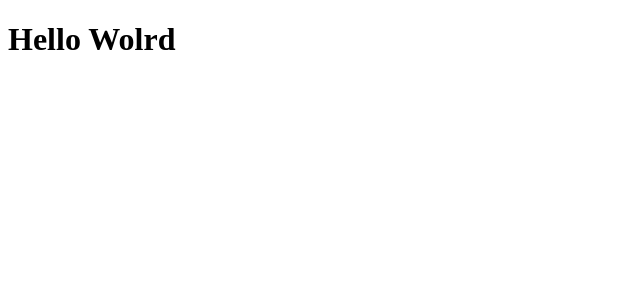
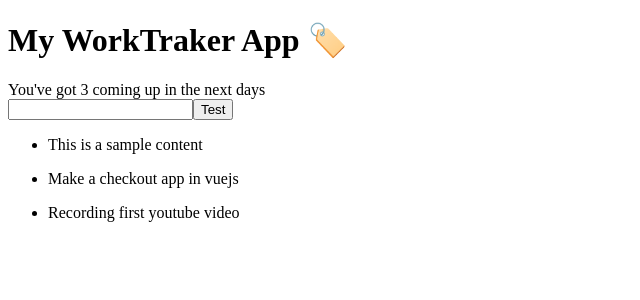
Before and after one commit to SophoLab/vue-work-traker, a Vue app: page / in a window 1280 px wide. Shown: the top 300 px of the page, without its empty margins (0-640 px from the left). Built offline with nearby package versions, Linux system fonts and the light colour scheme.

Commit message:
list todo, add new todo

```diff
--- a/src/App.vue
+++ b/src/App.vue
@@ -1,9 +1,11 @@
 <script setup>
+  import Todo from './components/Todo.vue';
 </script>
 
 <template>
     <main>
-    <h1>Hello Wolrd</h1>
+    <h1>My WorkTraker App 🏷️</h1>
+    <Todo/>
   </main>
 </template>
 
--- a/src/components/Todo.vue
+++ b/src/components/Todo.vue
@@ -0,0 +1,49 @@
+<template>
+  <div class="todo">
+    <!-- Todo Header -->
+    <TodoHeader :todosNumber="todoNumber"/>
+    <!-- Todo Input -->
+    <TodoInput @add-todo="addTodo" />
+    <!-- Todo List -->
+    <TodoList :todos="todos"/>
+  </div>
+</template>
+
+<script>
+import TodoHeader from './TodoHeader.vue'
+import TodoList from './TodoList.vue'
+import TodoInput from './TodoInput.vue'
+
+let id = 0
+export default {
+  components: {
+    TodoHeader,
+    TodoList,
+    TodoInput
+},
+    data(){
+      return {
+        todosNumber: 0,
+        todos : [
+          {id : id++, content: 'This is a sample content', done: false},
+          {id : id++, content: 'Make a checkout app in vuejs', done: false},
+          {id : id++, content: 'Recording first youtube video', done: false}
+        ]
+      }
+    },
+    methods:{
+      addTodo(content){
+        this.todos.push({id: id++, content: content, done: false})
+      }
+    },
+    computed: {
+      todoNumber(){
+        return this.todos.length
+      }
+    }
+}
+</script>
+
+<style>
+
+</style>
--- /dev/null
+++ b/src/components/TodoHeader.vue
@@ -0,0 +1,15 @@
+<template>
+  <div class="todo-header">
+      <span>You've got {{ todosNumber }} coming up in the next days</span>
+  </div>
+</template>
+
+<script>
+export default {
+    props: ['todosNumber']
+}
+</script>
+
+<style>
+
+</style>
--- /dev/null
+++ b/src/components/TodoInput.vue
@@ -0,0 +1,27 @@
+<template>
+  <div class="todo-input">
+      <input type="text" v-model="text">
+      <button @click="addTodo">Test</button>
+  </div>
+</template>
+
+<script>
+export default {
+    data(){
+        return {
+            text: ''
+        }
+    },
+    methods: {
+        addTodo(){
+            this.$emit('addTodo', this.text)
+            this.text = ''
+        }
+    }
+
+}
+</script>
+
+<style>
+
+</style>
--- /dev/null
+++ b/src/components/TodoList.vue
@@ -0,0 +1,18 @@
+<template>
+  <div class="todo-list">
+      <h2 v-show="todos.length == 0">This list is empty</h2>
+      <ul v-for="todo in todos" :key="todo">
+          <li>{{todo.content}}</li>
+      </ul>
+  </div>
+</template>
+
+<script>
+export default {
+    props: ['todos']
+}
+</script>
+
+<style>
+
+</style>
```
